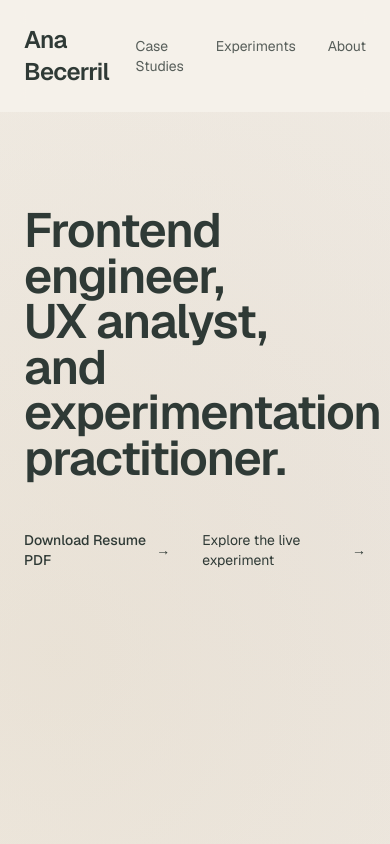
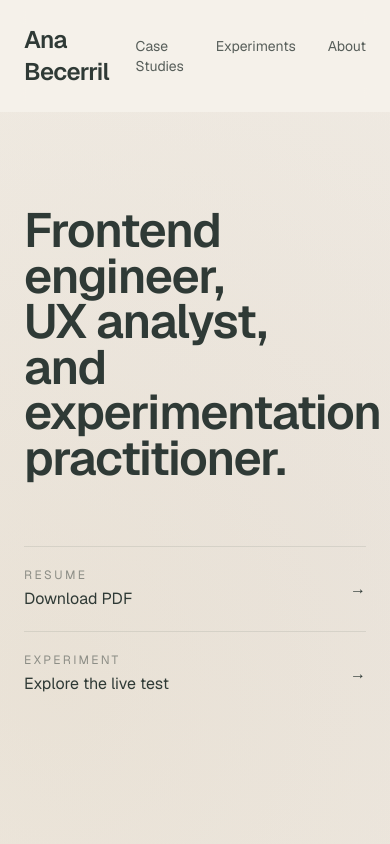
Before and after one commit to anabecdev/ana-cro-portfolio, a Next.js app: page / in a window 390 px wide. Shown: the top 844 px of the page. Built offline with nearby package versions, Linux system fonts and the light colour scheme; no server answers.

Commit message:
chore: Polishing responsiveness

```diff
--- a/app/page.tsx
+++ b/app/page.tsx
@@ -41,7 +41,8 @@ export default async function Home() {
                 and iterate.
               </h1>
             )}
-            <div className="mt-12 flex gap-8 text-sm">
+
+            <div className="mt-16 max-w-lg border-t border-foreground/10">
               {variant === "A" && (
                 <a
                   href="/resume/ana-becerril-resume-2026.pdf"
@@ -50,36 +51,54 @@ export default async function Home() {
                   download
                   className="
             group
-                    inline-flex
+            flex
             items-center
-                    gap-2
-                    font-medium
-                    text-accent
-                    transition-all
+            justify-between
+            border-b
+            border-foreground/10
+            py-5
+
+            transition-colors
             duration-300
-                    hover:opacity-70
-                    text-foreground hover:text-[var(--accent)]
+            hover:text-[var(--accent)]
           "
                 >
-                  Download Resume PDF
+                  <div>
+                    <p className="text-xs uppercase tracking-[0.2em] text-foreground/50">
+                      Resume
+                    </p>
+
+                    <p className="mt-1">Download PDF</p>
+                  </div>
+
                   <span className="transition-transform duration-300 group-hover:translate-x-1">
                     →
                   </span>
                 </a>
               )}
+
               <a
                 href="/experiments"
                 className="
           group
-                inline-flex
+          flex
           items-center
-                gap-2
-                transition-all
+          justify-between
+          py-5
+
+          transition-colors
           duration-300
-                text-foreground hover:text-[var(--accent)]
+          hover:text-[var(--accent)]
         "
               >
-                Explore the live experiment
+                <div>
+                  <p className="text-xs uppercase tracking-[0.2em] text-foreground/50">
+                    Experiment
+                  </p>
+
+                  <p className="mt-1">Explore the live test</p>
+                </div>
+
                 <span className="transition-transform duration-300 group-hover:translate-x-1">
                   →
                 </span>
```
Lines whose indentation alone changed are shown as unchanged.
